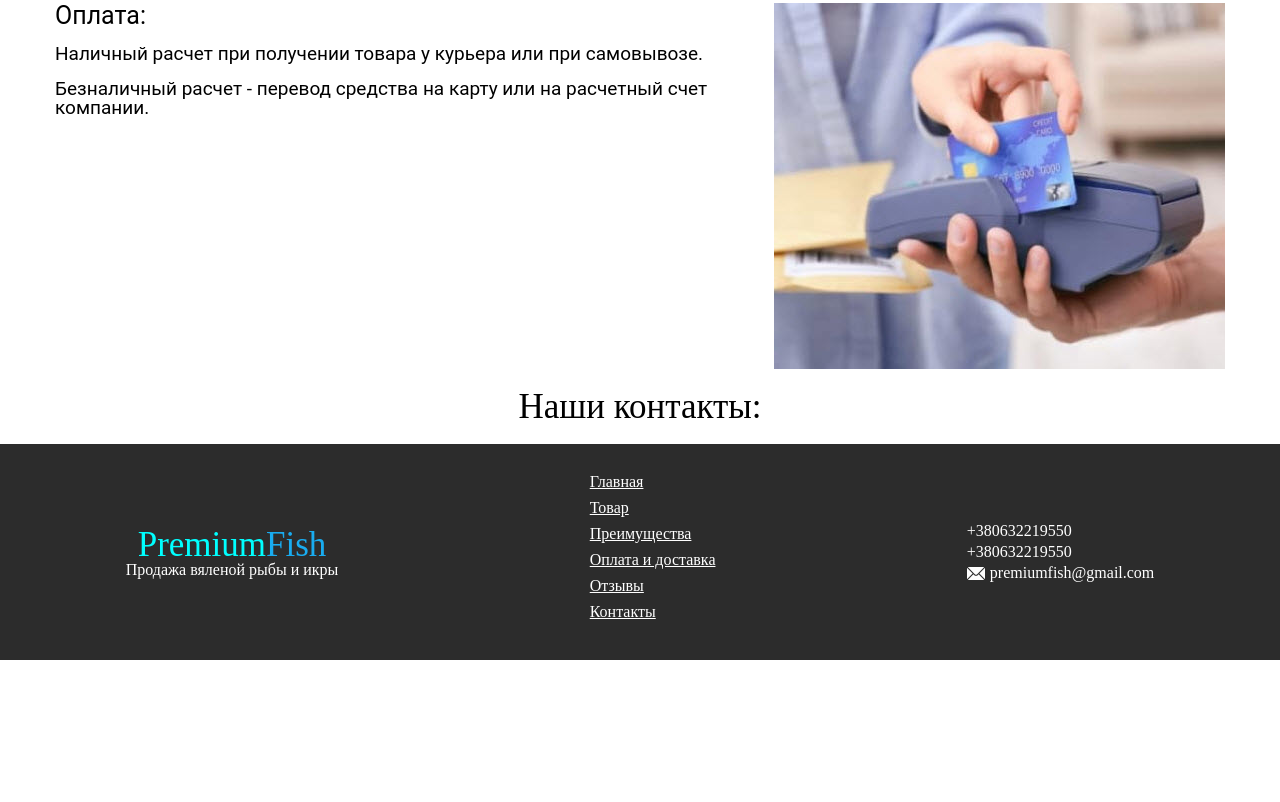
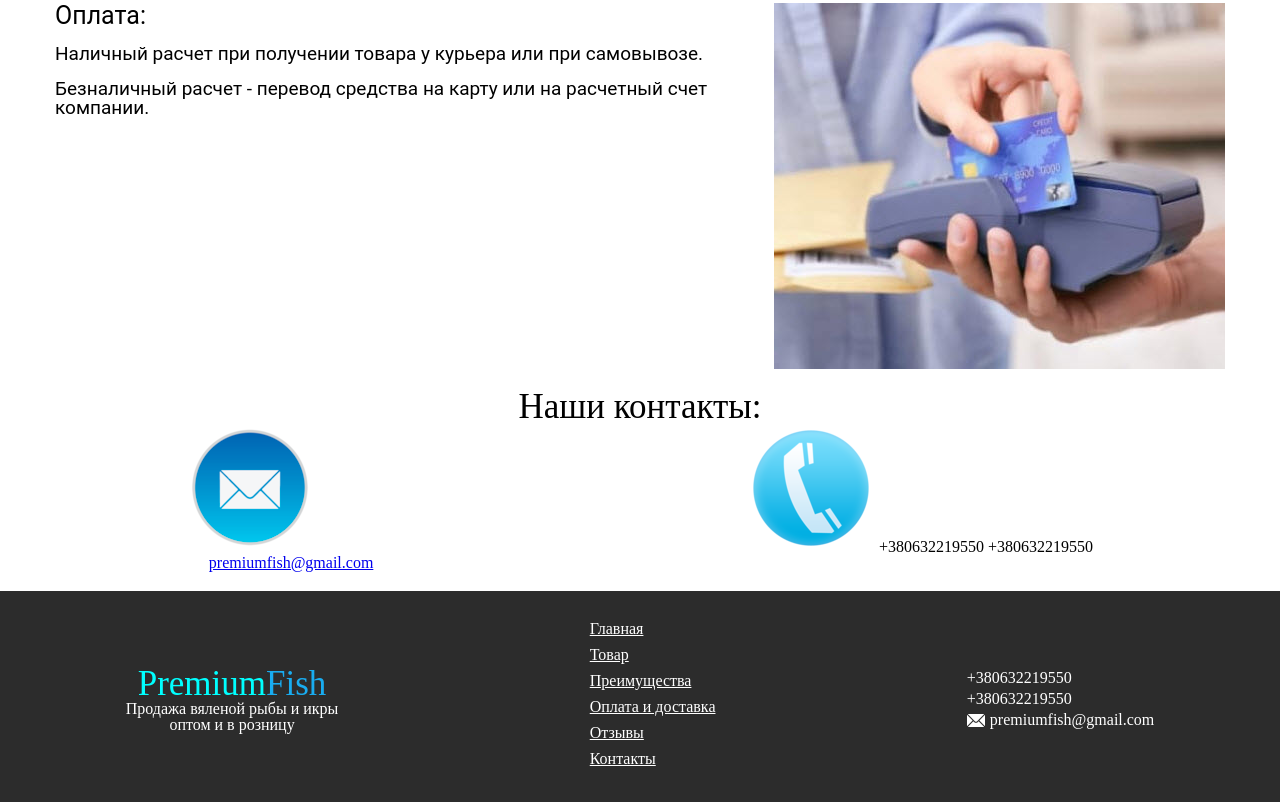
Before and after one commit to canderc/premiumfish, a website: page index.html in a window 1280 px wide. Shown: the part 1080-1882 px from the top of the page. Before the commit the page ends 1740 px from the top, so only its background shows below. Drawn offline with Linux system fonts and the light colour scheme.

Commit message:
add contact

```diff
--- a/index.html
+++ b/index.html
@@ -84,14 +84,25 @@
         <section class="contacts">
             <h2>Наши контакты:</h2>
             <div class="contacts_wrap">
-
+                <div class="contacts_email">
+                    <img src="/img/email1.png" alt="email">
+                    <div class="contacts_email_text">
+                        <img src="img/email.png" alt="">
+                        <a href="#">premiumfish@gmail.com</a>
+                    </div>
+                </div>
+                <div class="contacts_tel">
+                    <img src="/img/call (1).png" alt="mobile">
+                    <span>+380632219550</span>
+                    <span>+380632219550</span>
+                </div>
             </div>
         </section>
         <footer class="foot">
             <div class="foot_wrap">
                 <div class="foot_logo">
                     <p><span>Premium</span>Fish</p>
-                    <span class="discript">Продажа вяленой рыбы и икры</span>
+                    <span class="discript">Продажа вяленой рыбы и икры<br> оптом и в розницу</span>
                 </div>
                 <div class="foot_nav">
                     <a href="#">Главная</a>
--- a/styles/style.scss
+++ b/styles/style.scss
@@ -136,6 +136,8 @@
         max-width: $width_content;
         margin-bottom: 20px;
         margin: 0 auto;
+        padding-left: 5px;
+        padding-right: 5px;
     }
 
     .delivery {
@@ -189,6 +191,12 @@
 
     h2 {
         font-size: 35px;
+    }
+
+    &_wrap {
+        display: flex;
+        justify-content: space-around;
+        width: 100%;
     }
 }
 
```
Also changed, not shown: img/Mobile-Smartphone-icon.png (added), img/call (1).png (added), img/call.png (added), img/email.jpg (added), img/email1.png (added), styles/style.css.
